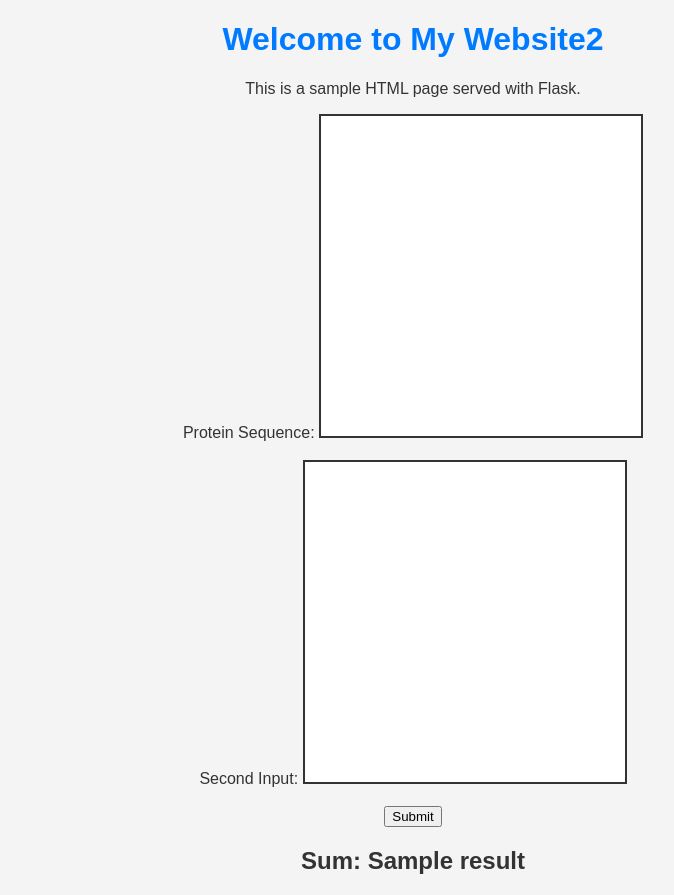
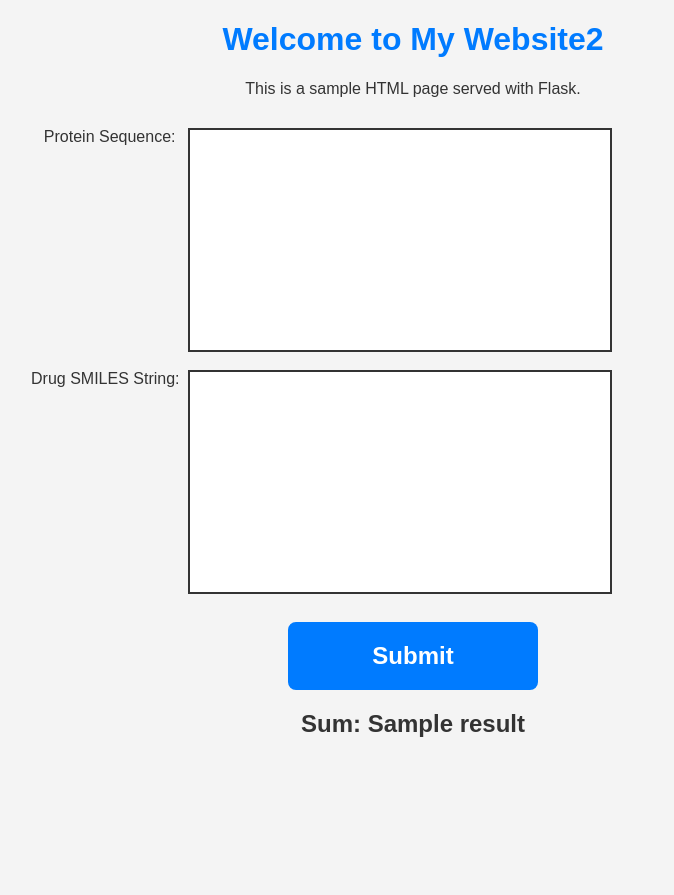
Before and after one commit to benhuang3/QBI_Hackathon_2025, a Flask app: template site/templates/index.html in a window 1280 px wide. Shown: the whole page, without its empty margins (227-901 px from the left). After the commit the page ends 737 px from the top, so only its background shows below. Run offline with Flask 3, Linux system fonts and the light colour scheme; the template is opened without the code that fills it: most values are stand-ins (such as "Sample title", 1, 10 or a date in 2020).

Commit message:
website ui updated

```diff
--- a/site/app.py
+++ b/site/app.py
@@ -3,7 +3,7 @@ from flask import Flask, render_template, request
 app = Flask(__name__)
 
 def model(pInt, dInt):
-    return pInt + dInt
+    return str(pInt) + str(dInt)
 
 
 @app.route('/', methods=['GET', 'POST'])
@@ -13,6 +13,7 @@ def home():
     if request.method == 'POST':
         pseq = request.form.get('pseq')
         dstr = request.form.get('dstr')
+
         result = model(pseq, dstr)
 
     return render_template('index.html', result=result)
--- a/site/static/css/style.css
+++ b/site/static/css/style.css
@@ -9,16 +9,58 @@ h1 {
     color: #007bff;
 }
 
+
+.form-container {
+            display: table;
+            margin-left: 250px;
+
+            /* Center the form */
+            border-collapse: collapse;
+        }
+
 textarea {
-        width: 300px;
-        height: 300px;
-        resize: none; /* Prevents resizing */
-        font-size: 16px;
-        border: 2px solid #333;
-        padding: 10px;
-      }
-#result {
-        font-size: 18px;
-        font-weight: bold;
-        margin-top: 10px;
-      }
+            display: table-cell;
+            width: 400px;  /* Larger width */
+            height: 200px; /* Increased height */
+            font-size: 18px; /* Bigger font size */
+            padding: 10px;
+            border: 2px solid #333;
+            overflow: auto; /* Enables both horizontal and vertical scrolling */
+            white-space: nowrap; /* Prevents word wrapping */
+            vertical-align: top; /* Ensures text starts at the top */
+            text-align: left;
+            resize: none;
+        }
+
+
+.header-container {
+    display: flex;
+    justify-content: center; /* Centers the button horizontally */
+    margin-top: 20px; /* Adds space above the button */
+    margin-bottom: 30px; /* Adds space above the button */
+
+
+}
+
+ .button-container {
+    display: flex;
+    justify-content: center; /* Centers the button horizontally */
+    margin-top: 10px; /* Adds space above the button */
+}
+
+
+button {
+    padding: 20px 40px; /* Increase padding for a bigger button */
+    font-size: 24px; /* Increase font size */
+    background-color: #007bff;
+    color: white;
+    border: none;
+    cursor: pointer;
+    border-radius: 8px;
+    width: 250px; /* Increase button width */
+    font-weight: bold;
+}
+form  { display: table;      }
+p     { display: table-row;  }
+label { display: table-cell; }
+input { display: table-cell; }
--- a/site/templates/index.html
+++ b/site/templates/index.html
@@ -8,19 +8,29 @@
   <body>
 
     <h1>Welcome to My Website2</h1>
-    <p>This is a sample HTML page served with Flask.</p>
+
+    <div class="header-container">
+      This is a sample HTML page served with Flask.
+    </div>
+
+    <form action="/" method="post" class="form-container" id="a-form">
+      <p>
+        <label for="pseq">Protein Sequence: </label>
+        <textarea id="pseq" name="pseq"></textarea><br><br>
+      </p>
+      <p>
+        <label for="dstr">Drug SMILES String: &nbsp; </label>
+        <textarea id="dstr" name="dstr"></textarea><br><br>
+      </p>
 
 
-    <form action="/" method="post">
-      <label for="pseq">Protein Sequence:</label>
-      <textarea id="pseq" name="pseq"></textarea><br><br>
+    </form>
 
-      <label for="dstr">Second Input:</label>
-      <textarea id="dstr" name="dstr"></textarea><br><br>
+    <div class="button-container">
+        <button type="submit" form="a-form">Submit</button>
+      </div>
 
-      <button type="submit">Submit</button>
 
-    </form>
     <h2>Sum: {{ result }}</h2>
 
 
```
